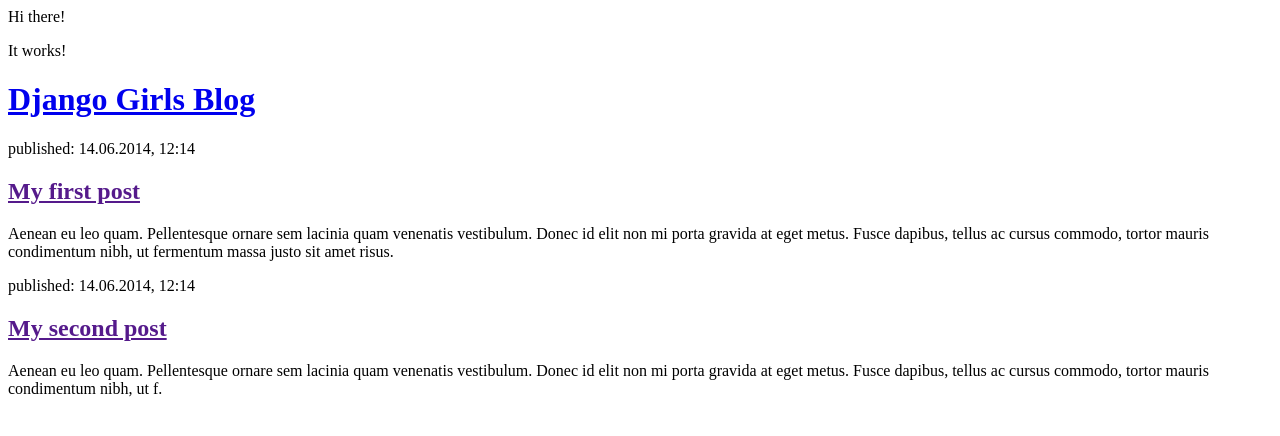
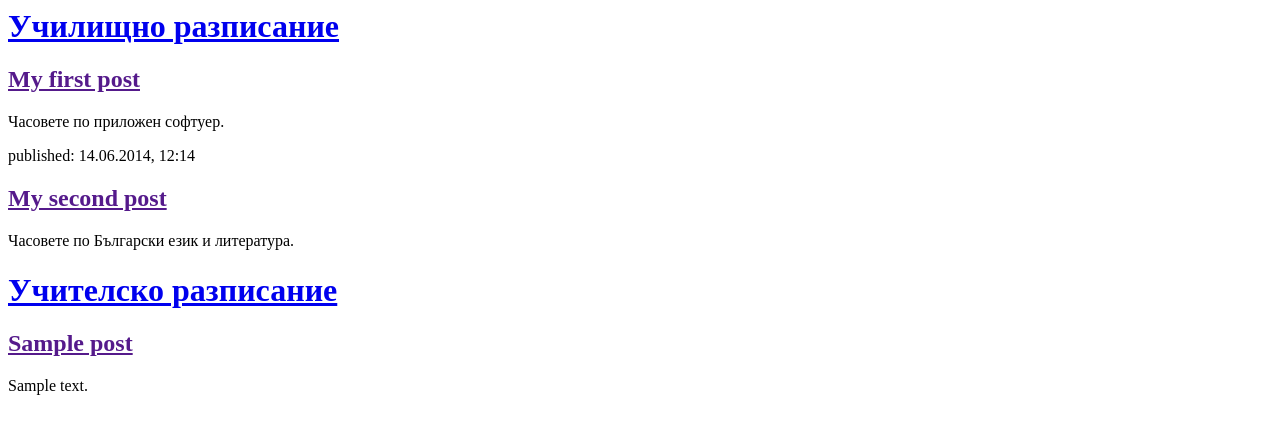
Before and after one commit to ivaylaGramatikova/djangogirls, a Django app: page / in a window 1280 px wide. Shown: the top 436 px of the page. Run offline with Django 4.2, Linux system fonts and the light colour scheme; tables that the repository leaves empty hold one stand-in row (values such as "Sample post").

Commit message:
Modified templates to display posts from datebase.

```diff
--- a/blog/templates/blog/post_list.html
+++ b/blog/templates/blog/post_list.html
@@ -1,10 +1,10 @@
-<html>
+
     <head>
         <title>Ivayla's blog</title>
     </head>
     <body>
-        <p>Hi there!</p>
-        <p>It works!</p>
+        <p></p>
+        <p></p>
     </body>
 </html>
 
@@ -14,19 +14,28 @@
     </head>
     <body>
         <div>
-            <h1><a href="/">Django Girls Blog</a></h1>
+            <h1><a href="/">Училищно разписание</a></h1>
         </div>
 
         <div>
-            <p>published: 14.06.2014, 12:14</p>
             <h2><a href="">My first post</a></h2>
-            <p>Aenean eu leo quam. Pellentesque ornare sem lacinia quam venenatis vestibulum. Donec id elit non mi porta gravida at eget metus. Fusce dapibus, tellus ac cursus commodo, tortor mauris condimentum nibh, ut fermentum massa justo sit amet risus.</p>
+            <p>Часовете по приложен софтуер.</p>
         </div>
 
         <div>
             <p>published: 14.06.2014, 12:14</p>
             <h2><a href="">My second post</a></h2>
-            <p>Aenean eu leo quam. Pellentesque ornare sem lacinia quam venenatis vestibulum. Donec id elit non mi porta gravida at eget metus. Fusce dapibus, tellus ac cursus commodo, tortor mauris condimentum nibh, ut f.</p>
+            <p>Часовете по Български език и литература.</p>
         </div>
     </body>
 </html>
+          <div>
+    <h1><a href="/">Учителско разписание</a></h1>
+</div>
+
+{% for post in posts %}
+    <div>
+        <h2><a href="">{{ post.title }}</a></h2>
+        <p>{{ post.text|linebreaksbr }}</p>
+    </div>
+{% endfor %}
--- a/blog/views.py
+++ b/blog/views.py
@@ -1,4 +1,7 @@
 from django.shortcuts import render
+from django.utils import timezone
+from .models import Post
 
 def post_list(request):
-    return render(request, 'blog/post_list.html', {})
+    posts = Post.objects.filter(published_date__lte=timezone.now()).order_by('published_date')
+    return render(request, 'blog/post_list.html', {'posts': posts})
```
